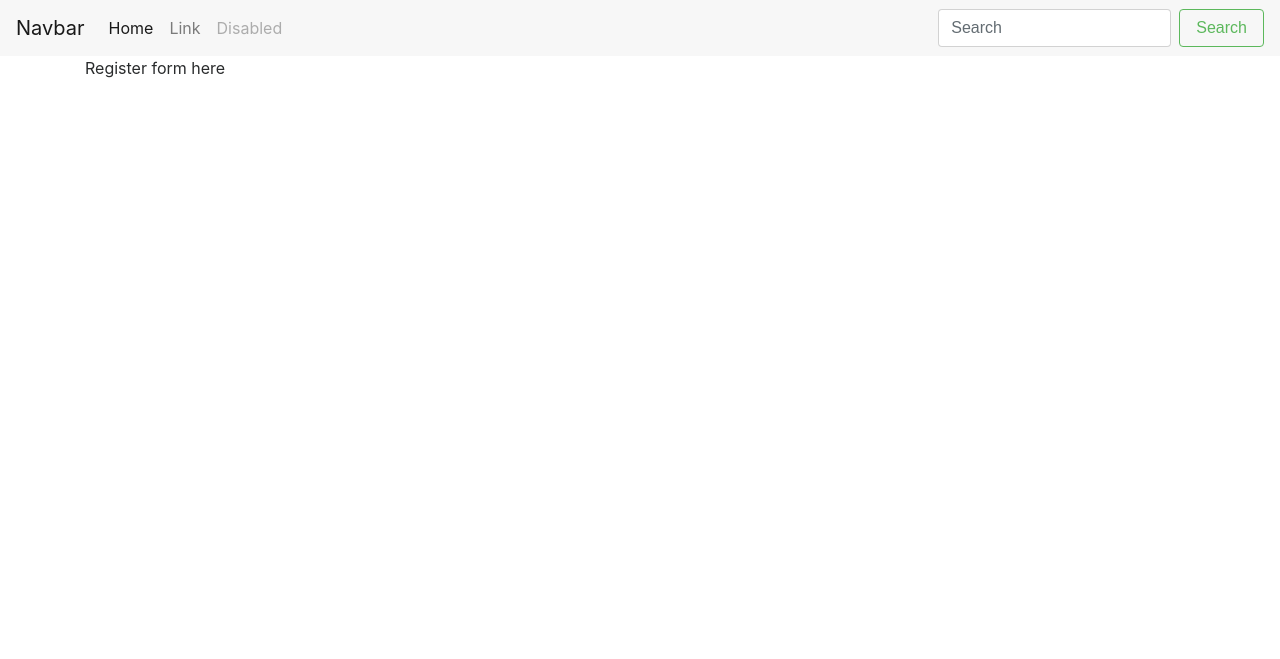
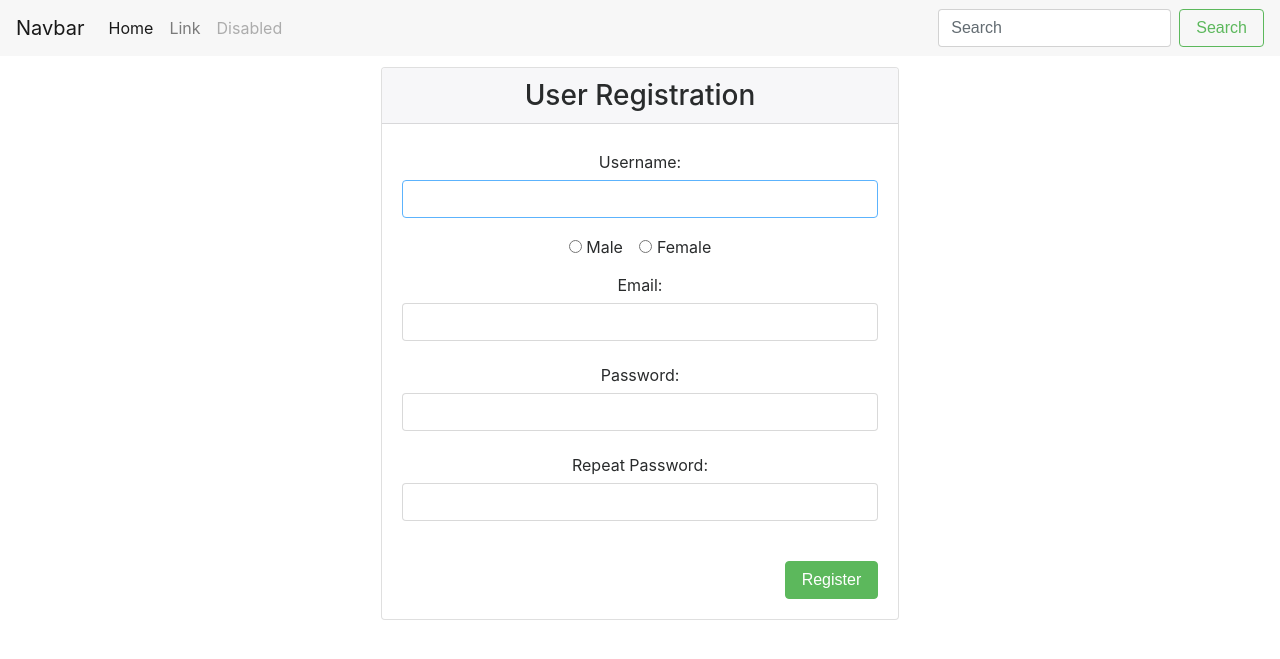
Before and after one commit to krushelnytskyi/CourseShop, a PHP site: page /users/register in a window 1280 px wide. Shown: the top 659 px of the page. Run offline with PHP 8.4, Linux system fonts and the light colour scheme.

Commit message:
Make login and registration form views

```diff
--- a/MVC/View/users/register.phtml
+++ b/MVC/View/users/register.phtml
@@ -1 +1,46 @@
-Register form here
+
+<div class="row">
+    <div class="col-md-6 offset-3">
+        <div class="card text-center" style="margin: 2%">
+            <h3 class="card-header">
+                User Registration
+            </h3>
+            <div class="card-block">
+                <form action="/users/register" method="post">
+                    <div class="form-group">
+                        <label for="register_username" class="col-form-label">Username:</label>
+                        <input type="text" name="register_username" class="form-control" autofocus required>
+                    </div>
+                    <div>
+                        <div class="form-check form-check-inline">
+                            <label class="form-check-label">
+                                <input class="form-check-input" type="radio" name="register_gender" value="male"> Male
+                            </label>
+                        </div>
+                        <div class="form-check form-check-inline">
+                            <label class="form-check-label">
+                                <input class="form-check-input" type="radio" name="register_gender" value="female"> Female
+                            </label>
+                        </div>
+                    </div>
+                    <div class="form-group">
+                        <label for="register_email" class="col-form-label">Email:</label>
+                        <input type="email" name="register_email" class="form-control" required>
+                    </div>
+                    <div class="form-group">
+                        <label for="register_password" class="col-form-label">Password:</label>
+                        <input type="password" name="register_password" class="form-control" required>
+                    </div>
+                    <div class="form-group">
+                        <label for="register_repeat_password" class="col-form-label">Repeat Password:</label>
+                        <input type="password" name="register_repeat_password" class="form-control" required>
+                    </div>
+                    <br/>
+                    <div class="text-right">
+                        <button class="btn btn-success">Register</button>
+                    </div>
+                </form>
+            </div>
+        </div>
+    </div>
+</div>
```
Also changed, not shown: MVC/View/users/login.phtml (+14 -7 lines).
